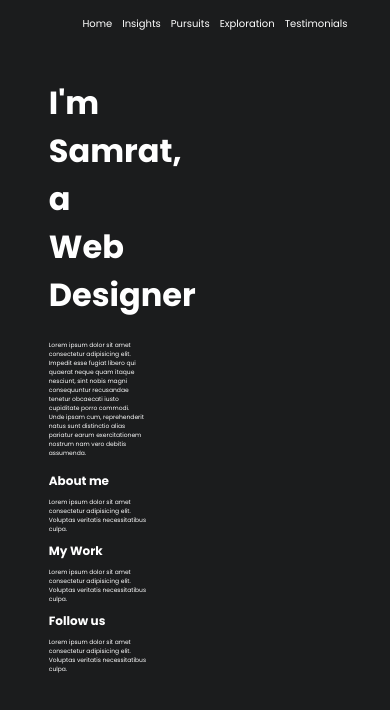
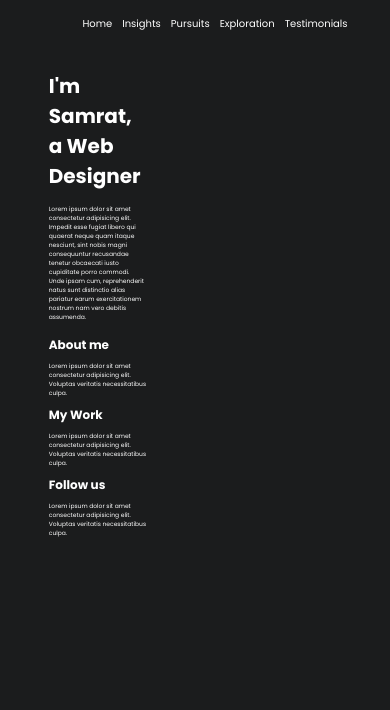
Before and after one commit to samratadh3/sar.github.io, a plain HTML site: page index.html in a window 390 px wide. Drawn offline with Linux system fonts and the light colour scheme.

Commit message:
Update style.css

```diff
--- a/style.css
+++ b/style.css
@@ -63,6 +63,9 @@ main{
     ul>li{
         list-style-type: none;
         font-size: 14px;
+    }
+    .intro h1{
+        font-size:20px;
     }
     .intro p{
         font-size: 10px;
```
